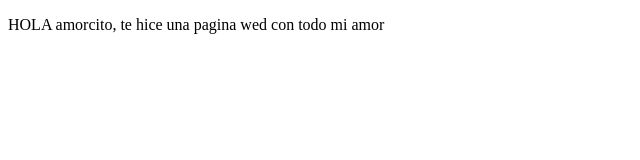
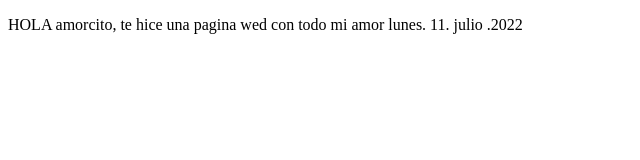
Before and after one commit to itzelMolinaR/personalProyects, a plain HTML site: page index.html in a window 1280 px wide. Shown: the whole page, without its empty margins (0-640 px from the left). Drawn offline with Linux system fonts and the light colour scheme.

Commit message:
cambios de ejemplo

```diff
--- a/index.html
+++ b/index.html
@@ -8,7 +8,7 @@
 </head>
 <body>
   <P>
-    HOLA amorcito, te hice una pagina wed con todo mi amor
-  </P>
+    HOLA amorcito, te hice una pagina wed con todo mi amor lunes. 11. julio
+.2022   </P>
 </body>
 </html>
```
